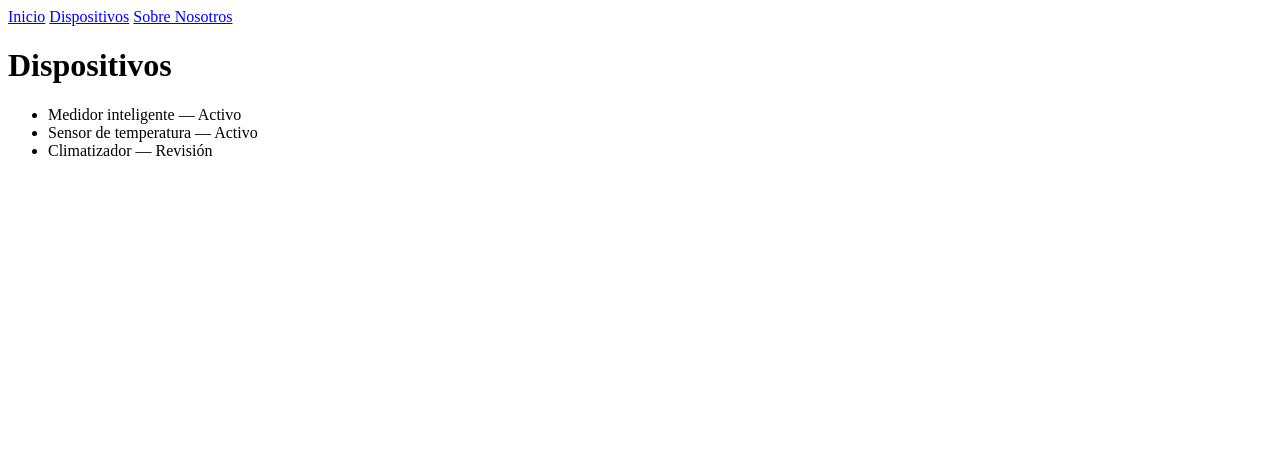
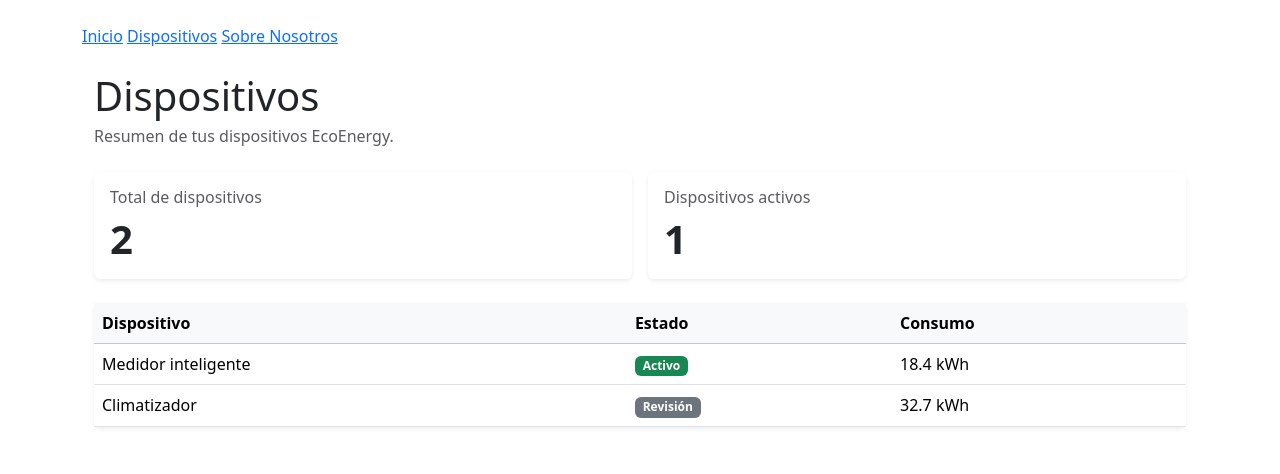
Before and after one commit to amaruprog14/django-p2c1-MarinAmaru, a Django app: page /dispositivos/ in a window 1280 px wide. Shown: the top 474 px of the page. Run offline with Django 5.2, Linux system fonts and the light colour scheme; some libraries are stand-ins or nearby versions.

Commit message:
Implementacion de JSON

```diff
--- a/config/settings.py
+++ b/config/settings.py
@@ -38,6 +38,7 @@ INSTALLED_APPS = [
     'django.contrib.messages',
     'django.contrib.staticfiles',
     "dispositivos",
+    "django_bootstrap5",
 ]
 
 MIDDLEWARE = [
--- /dev/null
+++ b/data/dispositivos.json
@@ -0,0 +1,14 @@
+    [
+        {
+        "id": 1,
+        "nombre": "Medidor inteligente",
+        "estado": "Activo",
+        "consumo_kwh": 18.4
+        },
+        {
+        "id": 2,
+        "nombre": "Climatizador",
+        "estado": "Revisión",
+        "consumo_kwh": 32.7
+        }
+    ]
--- /dev/null
+++ b/dispositivos/services.py
@@ -0,0 +1,22 @@
+import json
+from django.conf import settings
+
+def cargar_dispositivos():
+    ruta = settings.BASE_DIR / "data" / "dispositivos.json"
+
+    with ruta.open(encoding="utf-8") as archivo:
+        datos = json.load(archivo)
+
+    if not isinstance(datos, list):
+        raise ValueError("Se esperaba una lista de dispositivos")
+    return datos
+
+def cargar_consumos():
+    ruta = settings.BASE_DIR / "data" / "consumos.json"
+
+    with ruta.open(encoding="utf-8") as archivo:
+        datos = json.load(archivo)
+
+    if not isinstance(datos, list):
+        raise ValueError("Se esperaba una lista de consumos")
+    return datos
--- a/dispositivos/views.py
+++ b/dispositivos/views.py
@@ -1,6 +1,6 @@
 from django.shortcuts import render
 from django.http import HttpResponse
-
+from .services import cargar_dispositivos, cargar_consumos
 
 
 def inicio(request):
@@ -33,15 +33,18 @@ def ubicacion_zona(request,zona_id):
         f"Que buscas Hacker???")
 
 def catalogo(request):
-    dispositivos = [
-        {"nombre": "Medidor inteligente", "estado": "Activo"},
-        {"nombre": "Sensor de temperatura", "estado": "Activo"},
-        {"nombre": "Climatizador", "estado": "Revisión"},
-    ]
+    dispositivos = cargar_dispositivos()
+    activos = sum(
+        1 for item in dispositivos
+        if item["estado"] == "Activo"
+    )
+    contexto = {
+        "dispositivos": dispositivos,
+        "total": len(dispositivos),
+        "total_activos": activos,
+    }
     return render(
-        request,
-        "dispositivos/catalogo.html",
-        {"dispositivos": dispositivos},
+        request, "dispositivos/catalogo.html", contexto
     )
 
 def info(request):
--- a/requirements.txt
+++ b/requirements.txt
@@ -1,4 +1,5 @@
 asgiref==3.12.1
 Django==6.1
+django-bootstrap5==26.2
 sqlparse==0.6.0
 tzdata==2026.3
--- a/templates/base.html
+++ b/templates/base.html
@@ -1,16 +1,20 @@
+{% load django_bootstrap5 %}
 <!DOCTYPE html>
 <html lang="es">
 <head>
     <meta charset="UTF-8">
     <meta name="viewport" content="width=device-width, initial-scale=1.0">
     <title>{% block tittle %}EcoEnergy {% endblock %}</title>
+    {% bootstrap_css %}
 </head>
-<body>
+<body class="container py-4">
     <nav>
         <a href="{% url 'dispositivos:inicio' %}">Inicio</a>
         <a href="{% url 'dispositivos:catalogo' %}">Dispositivos</a>
         <a href="{% url 'dispositivos:info' %}">Sobre Nosotros</a>
     </nav>
     <main>{% block content %}{% endblock %}</main>
+    {% bootstrap_javascript %}
 </body>
+
 </html>
--- a/templates/dispositivos/catalogo.html
+++ b/templates/dispositivos/catalogo.html
@@ -3,12 +3,68 @@
 {% block title %}Dispositivos | EcoEnergy{% endblock %}
 
 {% block content %}
-    <h1>Dispositivos</h1>
-    <ul>
-        {% for dispositivo in dispositivos %}
-        <li>{{ dispositivo.nombre }} — {{ dispositivo.estado }}</li>
-        {% empty %}
-        <li>No existen dispositivos disponibles.</li>
-        {% endfor %}
-    </ul>
+<div class="container py-4">
+    <div class="mb-4">
+        <h1 class="mb-1">Dispositivos</h1>
+        <p class="text-muted mb-0">Resumen de tus dispositivos EcoEnergy.</p>
+    </div>
+
+    <div class="row g-3 mb-4">
+        <div class="col-md-6">
+            <div class="card h-100 shadow-sm border-0">
+                <div class="card-body">
+                    <h2 class="h6 text-muted">Total de dispositivos</h2>
+                    <p class="display-6 fw-semibold mb-0">{{ total }}</p>
+                </div>
+            </div>
+        </div>
+
+        <div class="col-md-6">
+            <div class="card h-100 shadow-sm border-0">
+                <div class="card-body">
+                    <h2 class="h6 text-muted">Dispositivos activos</h2>
+                    <p class="display-6 fw-semibold mb-0">{{ total_activos }}</p>
+                </div>
+            </div>
+        </div>
+    </div>
+
+    {% if dispositivos %}
+        <div class="card shadow-sm border-0">
+            <div class="card-body p-0">
+                <div class="table-responsive">
+                    <table class="table table-hover align-middle mb-0">
+                        <thead class="table-light">
+                            <tr>
+                                <th scope="col">Dispositivo</th>
+                                <th scope="col">Estado</th>
+                                <th scope="col">Consumo</th>
+                            </tr>
+                        </thead>
+                        <tbody>
+                            {% for dispositivo in dispositivos %}
+                                <tr>
+                                    <td>{{ dispositivo.nombre }}</td>
+                                    <td>
+                                        <span class="badge {% if dispositivo.estado == 'Activo' %}text-bg-success{% else %}text-bg-secondary{% endif %}">
+                                            {{ dispositivo.estado }}
+                                        </span>
+                                    </td>
+                                    <td>{{ dispositivo.consumo_kwh }} kWh</td>
+                                </tr>
+                            {% endfor %}
+                        </tbody>
+                    </table>
+                </div>
+            </div>
+        </div>
+    {% else %}
+        <div class="card shadow-sm border-0">
+            <div class="card-body text-center py-5">
+                <h2 class="h5">No hay dispositivos</h2>
+                <p class="text-muted mb-0">No existen dispositivos disponibles.</p>
+            </div>
+        </div>
+    {% endif %}
+</div>
 {% endblock %}
```
Also changed, not shown: data/consumos.json (added, +18 -0 lines).
